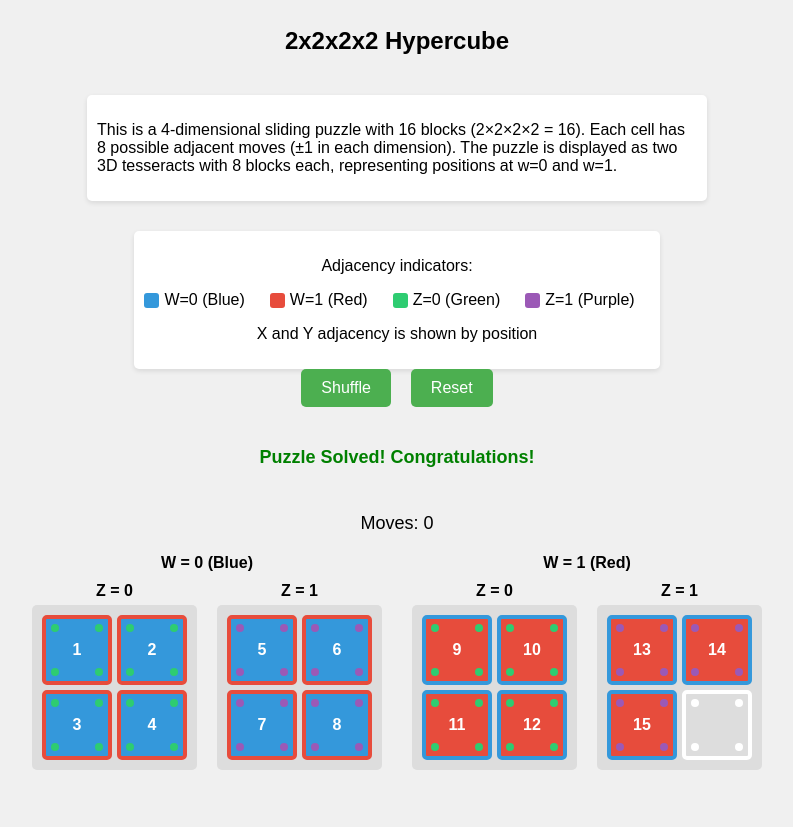
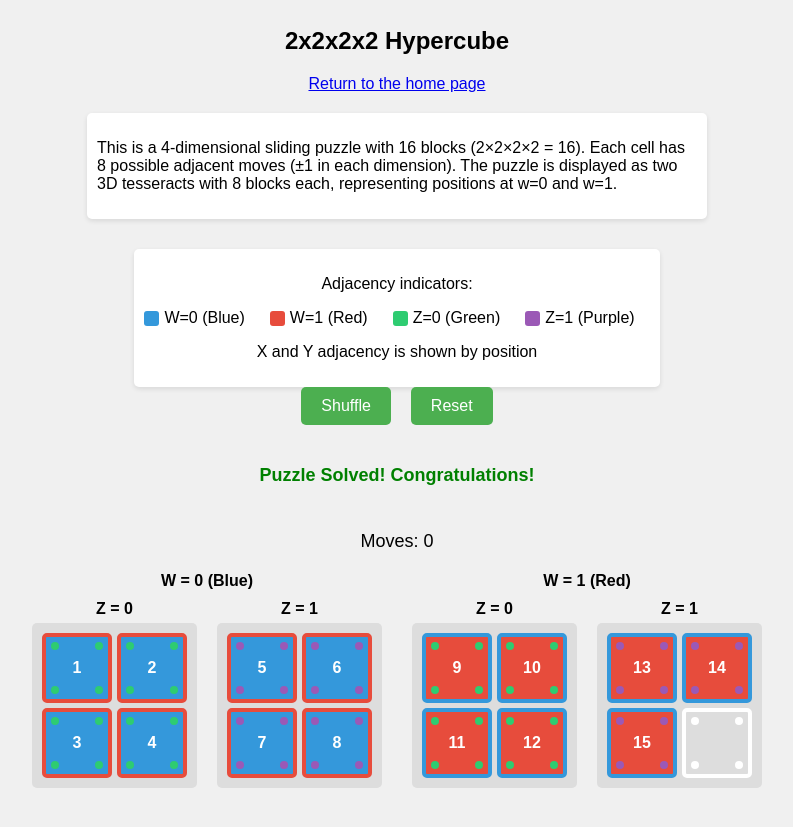
Before and after one commit to ColinDuckworth/4d-sliding-puzzle, a plain HTML site: page index.html in a window 1280 px wide. Shown: the part 81-908 px from the top of the page, without its empty margins (243-1036 px from the left). Drawn offline with Linux system fonts and the light colour scheme.

Commit message:
Update index.html

```diff
--- a/index.html
+++ b/index.html
@@ -230,6 +230,8 @@
 <body>
     <h1>4D Sliding Block Puzzle</h1>
     <h2>2x2x2x2 Hypercube</h2>
+
+    <a href=https://colinduckworth.github.io/home/">Return to the home page</a>
 
     <div class="dimension-explanation">
         <p>This is a 4-dimensional sliding puzzle with 16 blocks (2×2×2×2 = 16). Each cell has 8 possible adjacent moves (±1 in each dimension). The puzzle is displayed as two 3D tesseracts with 8 blocks each, representing positions at w=0 and w=1.</p>
```
